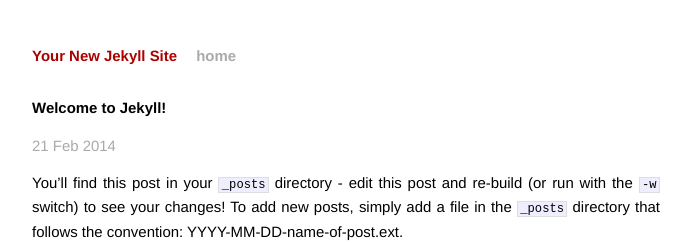
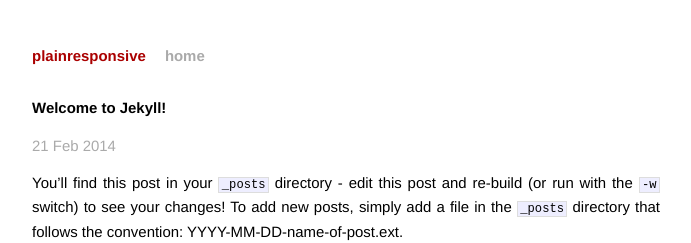
Before and after one commit to philthomas75/philthomas75.github.io, a Jekyll site: the page built from _posts/2014-02-21-welcome-to-jekyll.markdown, in a window 1280 px wide. Shown: the top 243 px of the page, without its empty margins (294-985 px from the left). Built offline with Jekyll 4.4.1, drawn with Linux system fonts in a browser that asks for light colours; Markdown is read by kramdown in place of the engine named in the settings.

Commit message:
config changes

```diff
--- a/_config.yml
+++ b/_config.yml
@@ -1,3 +1,4 @@
-name: Your New Jekyll Site
+name: plainresponsive
 markdown: redcarpet
 pygments: true
+baseurl: /
```
Also changed, not shown: 1 other file.
